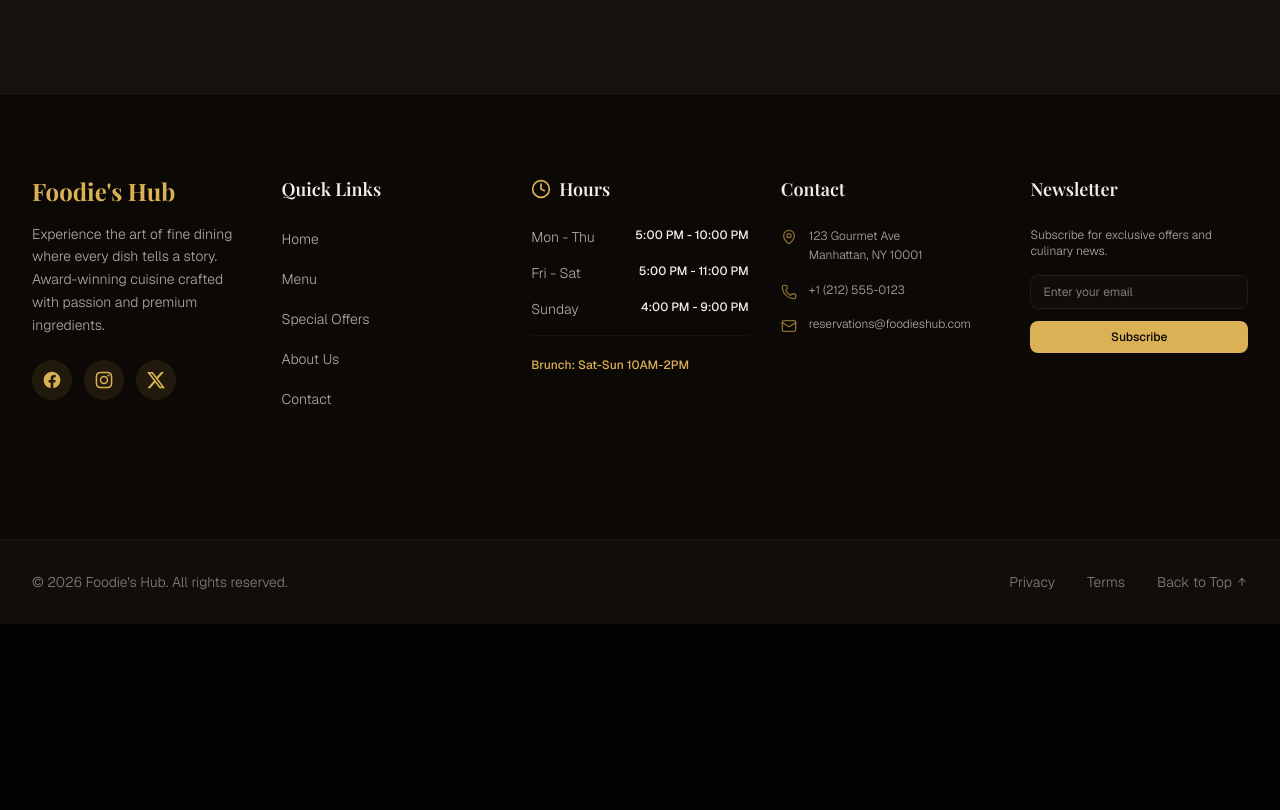
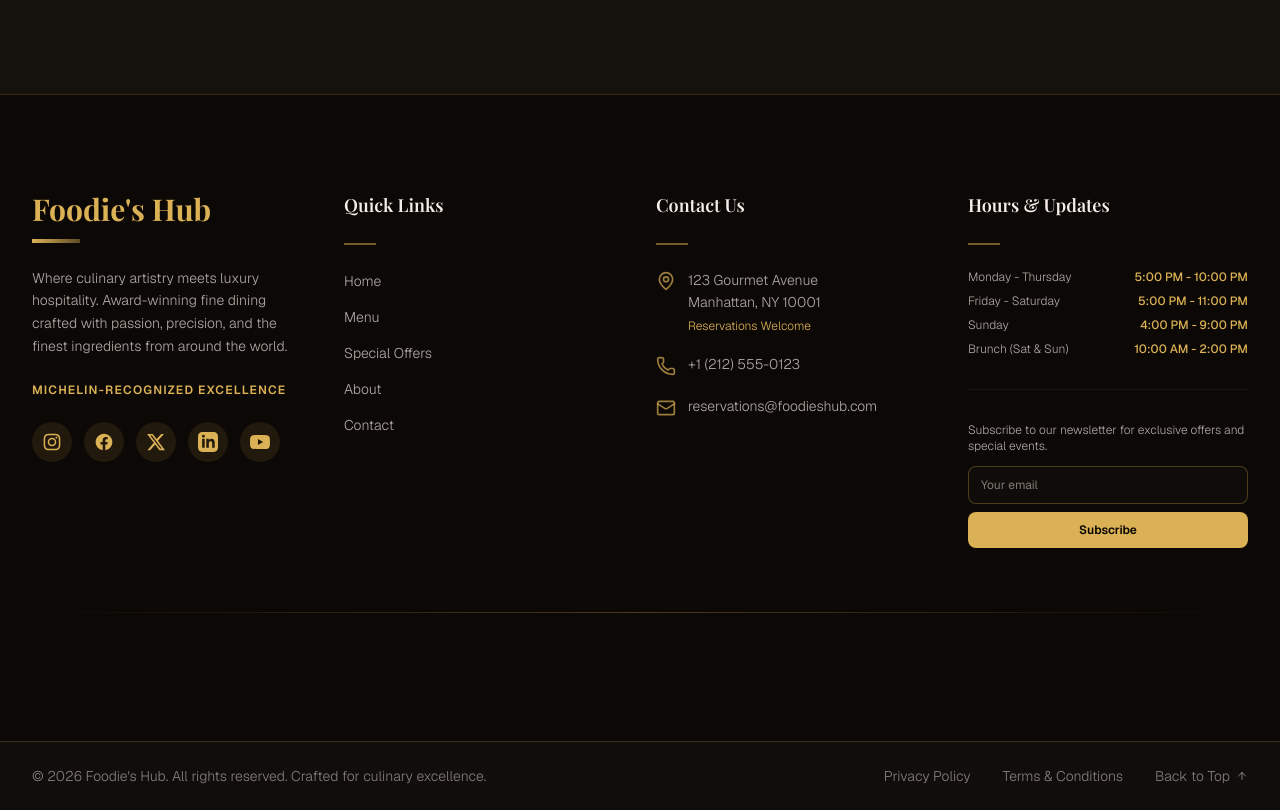
Before and after one commit to siddenkitharangini/foodies-hub, a Next.js app: page / in a window 1280 px wide. Shown: the part 8933-9743 px from the top of the page. Before the commit the page ends 9557 px from the top, so only its background shows below. Built offline with nearby package versions, Linux system fonts and the light colour scheme.

Commit message:
feat: enhance footer with new icons and social links, update quick links and opening hours

```diff
--- a/components/footer.tsx
+++ b/components/footer.tsx
@@ -21,18 +21,39 @@ const XIcon = () => (
   </svg>
 )
 
+const LinkedInIcon = () => (
+  <svg className="w-5 h-5" fill="currentColor" viewBox="0 0 24 24" aria-hidden="true">
+    <path d="M19 0h-14c-2.761 0-5 2.239-5 5v14c0 2.761 2.239 5 5 5h14c2.762 0 5-2.239 5-5v-14c0-2.761-2.238-5-5-5zm-11 19h-3v-11h3v11zm-1.5-12.268c-.966 0-1.75-.79-1.75-1.764s.784-1.764 1.75-1.764 1.75.79 1.75 1.764-.783 1.764-1.75 1.764zm13.5 12.268h-3v-5.604c0-3.368-4-3.113-4 0v5.604h-3v-11h3v1.765c1.396-2.586 7-2.777 7 2.476v6.759z" />
+  </svg>
+)
+
+const YouTubeIcon = () => (
+  <svg className="w-5 h-5" fill="currentColor" viewBox="0 0 24 24" aria-hidden="true">
+    <path d="M23.498 6.186a3.016 3.016 0 0 0-2.122-2.136C19.505 3.545 12 3.545 12 3.545s-7.505 0-9.377.505A3.017 3.017 0 0 0 .502 6.186C0 8.07 0 12 0 12s0 3.93.502 5.814a3.016 3.016 0 0 0 2.122 2.136c1.871.505 9.376.505 9.376.505s7.505 0 9.377-.505a3.015 3.015 0 0 0 2.122-2.136C24 15.93 24 12 24 12s0-3.93-.502-5.814zM9.545 15.568V8.432L15.818 12l-6.273 3.568z" />
+  </svg>
+)
+
 const quickLinks = [
   { name: 'Home', href: '#home' },
   { name: 'Menu', href: '#menu' },
   { name: 'Special Offers', href: '#offers' },
-  { name: 'About Us', href: '#about' },
+  { name: 'About', href: '#about' },
   { name: 'Contact', href: '#contact' },
 ]
 
 const openingHours = [
-  { day: 'Mon - Thu', hours: '5:00 PM - 10:00 PM' },
-  { day: 'Fri - Sat', hours: '5:00 PM - 11:00 PM' },
+  { day: 'Monday - Thursday', hours: '5:00 PM - 10:00 PM' },
+  { day: 'Friday - Saturday', hours: '5:00 PM - 11:00 PM' },
   { day: 'Sunday', hours: '4:00 PM - 9:00 PM' },
+  { day: 'Brunch (Sat & Sun)', hours: '10:00 AM - 2:00 PM' },
+]
+
+const socialLinks = [
+  { icon: InstagramIcon, label: 'Instagram', url: 'https://instagram.com' },
+  { icon: FacebookIcon, label: 'Facebook', url: 'https://facebook.com' },
+  { icon: XIcon, label: 'X', url: 'https://twitter.com' },
+  { icon: LinkedInIcon, label: 'LinkedIn', url: 'https://linkedin.com' },
+  { icon: YouTubeIcon, label: 'YouTube', url: 'https://youtube.com' },
 ]
 
 export function Footer() {
@@ -61,59 +82,55 @@ export function Footer() {
   }
 
   return (
-    <footer className="bg-card border-t border-border/30">
-      <div className="max-w-7xl mx-auto px-4 sm:px-6 lg:px-8 py-16 lg:py-20">
-        <div className="grid grid-cols-1 md:grid-cols-2 lg:grid-cols-5 gap-12 lg:gap-8 mb-12">
-          {/* Brand & Newsletter */}
-          <div className="lg:col-span-1">
-            <h3 className="text-2xl font-serif font-bold text-primary mb-4">
+    <footer className="bg-card border-t border-primary/20">
+      {/* Main Footer */}
+      <div className="max-w-7xl mx-auto px-4 sm:px-6 lg:px-8 py-16 lg:py-24">
+        <div className="grid grid-cols-1 sm:grid-cols-2 lg:grid-cols-4 gap-12 lg:gap-8 mb-12 lg:mb-16">
+
+          {/* Column 1: Brand */}
+          <div className="animate-slide-up">
+            <h3 className="text-2xl sm:text-3xl font-serif font-bold text-primary mb-3">
               {"Foodie's Hub"}
             </h3>
+            <div className="w-12 h-1 bg-gradient-to-r from-primary to-primary/40 mb-6" />
             <p className="text-foreground/70 text-sm leading-relaxed mb-6 font-light">
-              Experience the art of fine dining where every dish tells a story.
-              Award-winning cuisine crafted with passion and premium ingredients.
+              Where culinary artistry meets luxury hospitality. Award-winning fine dining crafted with passion, precision, and the finest ingredients from around the world.
             </p>
+            <p className="text-primary text-xs font-semibold tracking-widest mb-6">
+              MICHELIN-RECOGNIZED EXCELLENCE
+            </p>
+
+            {/* Social Media Icons */}
             <div className="flex gap-3">
+              {socialLinks.map((social) => {
+                const Icon = social.icon
+                return (
                   <a
-                href="https://facebook.com"
+                    key={social.label}
+                    href={social.url}
                     target="_blank"
                     rel="noopener noreferrer"
-                className="w-10 h-10 bg-primary/10 rounded-full flex items-center justify-center hover:bg-primary/20 transition-all duration-300 text-primary hover:scale-110 hover:shadow-lg"
-                aria-label="Facebook"
+                    className="w-10 h-10 bg-primary/10 rounded-full flex items-center justify-center hover:bg-primary hover:text-primary-foreground transition-all duration-300 text-primary hover:scale-110 hover:shadow-lg hover:shadow-primary/30 group"
+                    aria-label={social.label}
                   >
-                <FacebookIcon />
+                    <Icon />
                   </a>
-              <a
-                href="https://instagram.com"
-                target="_blank"
-                rel="noopener noreferrer"
-                className="w-10 h-10 bg-primary/10 rounded-full flex items-center justify-center hover:bg-primary/20 transition-all duration-300 text-primary hover:scale-110 hover:shadow-lg"
-                aria-label="Instagram"
-              >
-                <InstagramIcon />
-              </a>
-              <a
-                href="https://twitter.com"
-                target="_blank"
-                rel="noopener noreferrer"
-                className="w-10 h-10 bg-primary/10 rounded-full flex items-center justify-center hover:bg-primary/20 transition-all duration-300 text-primary hover:scale-110 hover:shadow-lg"
-                aria-label="Twitter"
-              >
-                <XIcon />
-              </a>
+                )
+              })}
             </div>
           </div>
 
-          {/* Quick Links */}
-          <div>
+          {/* Column 2: Quick Links */}
+          <div className="animate-slide-up" style={{ animationDelay: '100ms' }}>
             <h4 className="text-lg font-semibold text-foreground mb-6 font-serif">Quick Links</h4>
-            <ul className="space-y-4">
+            <div className="w-8 h-0.5 bg-primary/50 mb-6" />
+            <ul className="space-y-3">
               {quickLinks.map((link) => (
                 <li key={link.name}>
                   <a
                     href={link.href}
                     onClick={(e) => handleScroll(e, link.href)}
-                    className="text-foreground/70 hover:text-primary transition-all duration-300 text-sm font-light hover:translate-x-1 inline-block"
+                    className="text-foreground/70 hover:text-primary transition-all duration-300 text-sm font-light hover:translate-x-2 inline-block hover:font-medium"
                   >
                     {link.name}
                   </a>
@@ -122,95 +139,99 @@ export function Footer() {
             </ul>
           </div>
 
-          {/* Opening Hours */}
-          <div>
-            <h4 className="text-lg font-semibold text-foreground mb-6 font-serif flex items-center gap-2">
-              <Clock className="w-5 h-5 text-primary" />
-              Hours
-            </h4>
-            <ul className="space-y-4">
-              {openingHours.map((item) => (
-                <li key={item.day} className="flex justify-between text-sm gap-4">
-                  <span className="text-foreground/70 font-light">{item.day}</span>
-                  <span className="text-foreground font-medium text-xs">{item.hours}</span>
-                </li>
-              ))}
-              <li className="pt-4 border-t border-border/30 mt-4">
-                <span className="text-primary text-xs font-medium">Brunch: Sat-Sun 10AM-2PM</span>
-              </li>
-            </ul>
-          </div>
-
-          {/* Contact Info */}
-          <div>
-            <h4 className="text-lg font-semibold text-foreground mb-6 font-serif">Contact</h4>
-            <ul className="space-y-4 text-sm">
+          {/* Column 3: Contact Details */}
+          <div className="animate-slide-up" style={{ animationDelay: '200ms' }}>
+            <h4 className="text-lg font-semibold text-foreground mb-6 font-serif">Contact Us</h4>
+            <div className="w-8 h-0.5 bg-primary/50 mb-6" />
+            <ul className="space-y-5">
               <li className="flex gap-3 group">
-                <MapPin className="w-4 h-4 text-primary/60 group-hover:text-primary transition-colors flex-shrink-0 mt-0.5" />
-                <div className="text-foreground/70 group-hover:text-foreground transition-colors font-light text-xs leading-relaxed">
-                  123 Gourmet Ave<br />
-                  Manhattan, NY 10001
+                <MapPin className="w-5 h-5 text-primary/70 group-hover:text-primary transition-colors flex-shrink-0 mt-0.5" />
+                <div className="text-foreground/70 group-hover:text-foreground transition-colors font-light text-sm leading-relaxed">
+                  123 Gourmet Avenue<br />
+                  Manhattan, NY 10001<br />
+                  <span className="text-xs text-primary mt-1 block">Reservations Welcome</span>
                 </div>
               </li>
               <li className="flex gap-3 group">
-                <Phone className="w-4 h-4 text-primary/60 group-hover:text-primary transition-colors flex-shrink-0 mt-0.5" />
-                <a href="tel:+12125550123" className="text-foreground/70 group-hover:text-primary transition-all duration-300 font-light text-xs">
+                <Phone className="w-5 h-5 text-primary/70 group-hover:text-primary transition-colors flex-shrink-0 mt-0.5" />
+                <a href="tel:+12125550123" className="text-foreground/70 group-hover:text-primary transition-all duration-300 font-light text-sm hover:font-medium">
                   +1 (212) 555-0123
                 </a>
               </li>
               <li className="flex gap-3 group">
-                <Mail className="w-4 h-4 text-primary/60 group-hover:text-primary transition-colors flex-shrink-0 mt-0.5" />
-                <a href="mailto:reservations@foodieshub.com" className="text-foreground/70 group-hover:text-primary transition-all duration-300 font-light text-xs break-all">
+                <Mail className="w-5 h-5 text-primary/70 group-hover:text-primary transition-colors flex-shrink-0 mt-0.5" />
+                <a href="mailto:reservations@foodieshub.com" className="text-foreground/70 group-hover:text-primary transition-all duration-300 font-light text-sm hover:font-medium break-all">
                   reservations@foodieshub.com
                 </a>
               </li>
             </ul>
           </div>
 
+          {/* Column 4: Hours & Newsletter */}
+          <div className="animate-slide-up" style={{ animationDelay: '300ms' }}>
+            <h4 className="text-lg font-semibold text-foreground mb-6 font-serif">Hours & Updates</h4>
+            <div className="w-8 h-0.5 bg-primary/50 mb-6" />
+
+            {/* Hours */}
+            <div className="mb-8 pb-8 border-b border-border/30">
+              <ul className="space-y-2 text-xs">
+                {openingHours.map((item) => (
+                  <li key={item.day} className="flex justify-between gap-3">
+                    <span className="text-foreground/70 font-light">{item.day}</span>
+                    <span className="text-primary font-medium">{item.hours}</span>
+                  </li>
+                ))}
+              </ul>
+            </div>
+
             {/* Newsletter */}
             <div>
-            <h4 className="text-lg font-semibold text-foreground mb-6 font-serif">Newsletter</h4>
-            <p className="text-foreground/70 text-xs mb-4 font-light">Subscribe for exclusive offers and culinary news.</p>
-            <form onSubmit={handleNewsletterSubmit} className="space-y-3">
+              <p className="text-foreground/70 text-xs mb-3 font-light">Subscribe to our newsletter for exclusive offers and special events.</p>
+              <form onSubmit={handleNewsletterSubmit} className="space-y-2">
                 <input
                   type="email"
-                placeholder="Enter your email"
+                  placeholder="Your email"
                   value={email}
                   onChange={(e) => setEmail(e.target.value)}
-                className="w-full px-3 py-2 bg-secondary/50 border border-border/50 rounded-lg text-xs text-foreground placeholder-foreground/50 focus:outline-none focus:border-primary/50"
+                  className="w-full px-3 py-2.5 bg-secondary/50 border border-primary/30 rounded-lg text-xs text-foreground placeholder-foreground/50 focus:outline-none focus:border-primary/60 focus:bg-secondary transition-all duration-300"
                   required
                 />
                 <button
                   type="submit"
-                className="w-full px-3 py-2 bg-primary text-primary-foreground text-xs font-medium rounded-lg hover:bg-primary/90 transition-all duration-300"
+                  className="w-full px-3 py-2.5 bg-primary text-primary-foreground text-xs font-semibold rounded-lg hover:bg-primary/90 transition-all duration-300 hover:shadow-lg hover:shadow-primary/30 hover:scale-105"
                 >
-                {subscribed ? 'Subscribed!' : 'Subscribe'}
+                  {subscribed ? '✓ Subscribed' : 'Subscribe'}
                 </button>
               </form>
             </div>
           </div>
         </div>
 
-      {/* Copyright & Back to Top */}
-      <div className="border-t border-border/30 bg-foreground/2">
-        <div className="max-w-7xl mx-auto px-4 sm:px-6 lg:px-8 py-8">
+        {/* Divider */}
+        <div className="h-px bg-gradient-to-r from-primary/0 via-primary/30 to-primary/0 mb-8" />
+      </div>
+
+      {/* Bottom Bar */}
+      <div className="bg-foreground/2 border-t border-primary/20">
+        <div className="max-w-7xl mx-auto px-4 sm:px-6 lg:px-8 py-6">
           <div className="flex flex-col sm:flex-row justify-between items-center gap-4">
             <p className="text-foreground/50 font-light text-xs sm:text-sm">
-              © {new Date().getFullYear()} {"Foodie's Hub"}. All rights reserved.
+              © {new Date().getFullYear()} {"Foodie's Hub"}. All rights reserved. Crafted for culinary excellence.
             </p>
             <div className="flex gap-6 sm:gap-8 text-xs sm:text-sm">
-              <a href="#" className="text-foreground/50 hover:text-primary transition-colors font-light">
-                Privacy
+              <a href="#" className="text-foreground/50 hover:text-primary transition-colors font-light hover:underline">
+                Privacy Policy
               </a>
-              <a href="#" className="text-foreground/50 hover:text-primary transition-colors font-light">
-                Terms
+              <a href="#" className="text-foreground/50 hover:text-primary transition-colors font-light hover:underline">
+                Terms & Conditions
               </a>
               <button
                 onClick={handleBackToTop}
-                className="text-foreground/50 hover:text-primary transition-all duration-300 font-light flex items-center gap-1 hover:translate-y-[-2px]"
+                className="text-foreground/50 hover:text-primary transition-all duration-300 font-light flex items-center gap-1.5 hover:translate-y-[-3px] group"
                 aria-label="Back to top"
               >
-                Back to Top <ArrowUp className="w-3 h-3" />
+                <span className="group-hover:underline">Back to Top</span>
+                <ArrowUp className="w-3 h-3" />
               </button>
             </div>
           </div>
```
Lines whose indentation alone changed are shown as unchanged.
